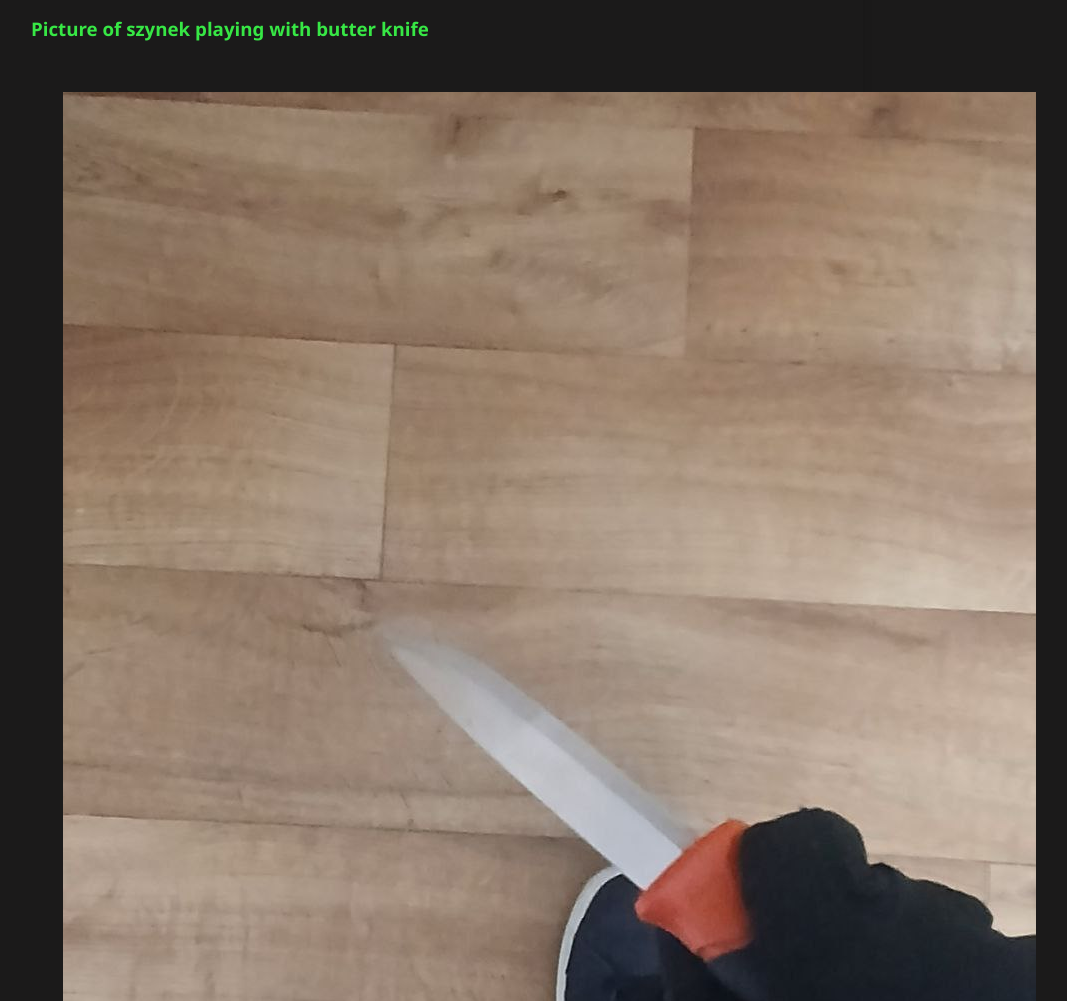
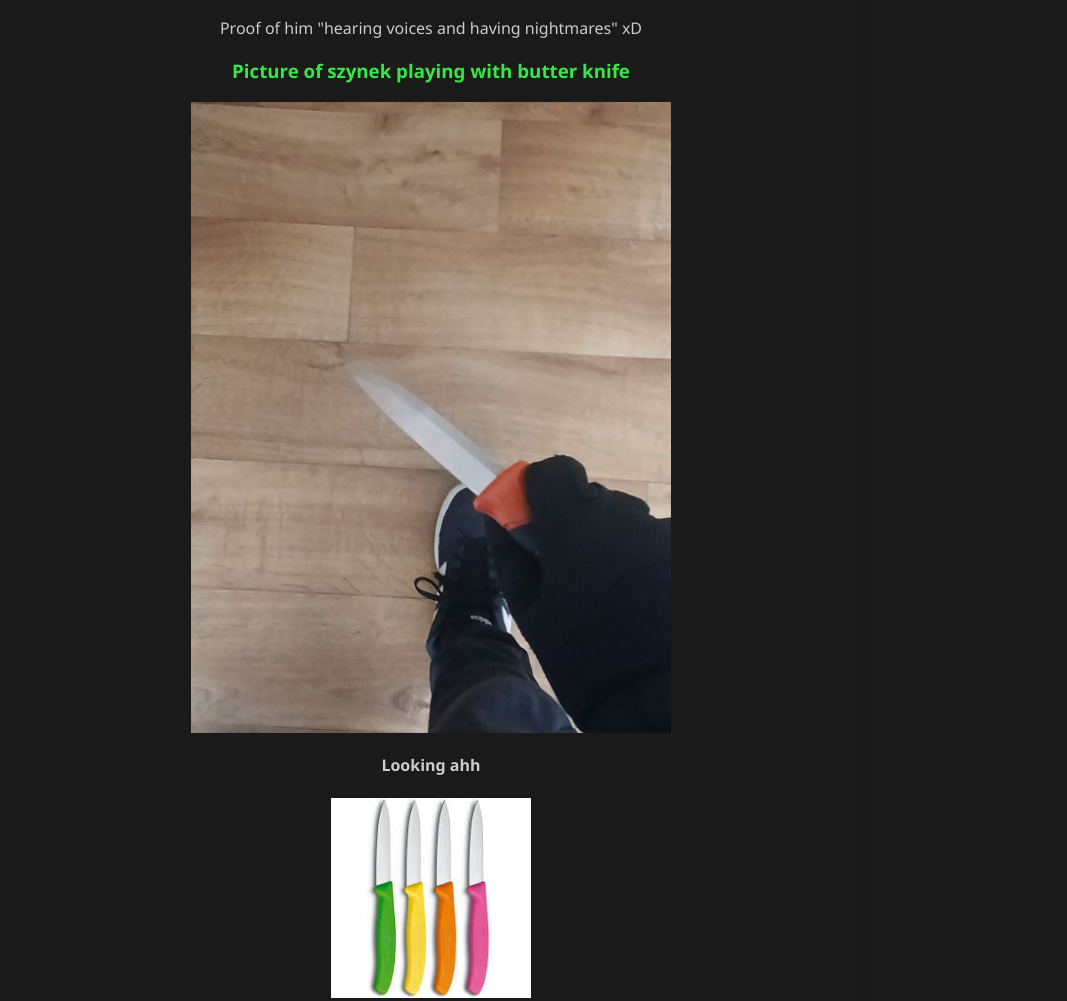
Before and after one commit to s-xtc/szynek, a plain HTML site: page szynekpedia.html in a window 1280 px wide. Shown: the part 1538-2539 px from the top of the page, without its empty margins (209-1276 px from the left). Drawn offline with Linux system fonts and the light colour scheme.

Commit message:
butter knife

```diff
--- a/szynekpedia.html
+++ b/szynekpedia.html
@@ -53,11 +53,14 @@
       </ol>
     </article>
 
+  <section class="pics">
+      <p>Proof of him "hearing voices and having nightmares" xD</p>
+      <h3>Picture of szynek playing with butter knife</h3>
+      <img src="media/szynek_knife.jpg"  width="60%"     alt="Picture of Szynek" />
+       	<h4> Looking ahh </h4>
+      <img src="media/butterknife.jpg" width="200">
 
-      <h3>Picture of szynek playing with butter knife</h3>
-      <img src="media/szynek_knife.jpg" alt="Picture of Szynek" />
-
-
+</section>
 
 
       <h2>Szynek's clown skillz we documented</h2>
```
Also changed, not shown: media/butterknife.jpg (added).
